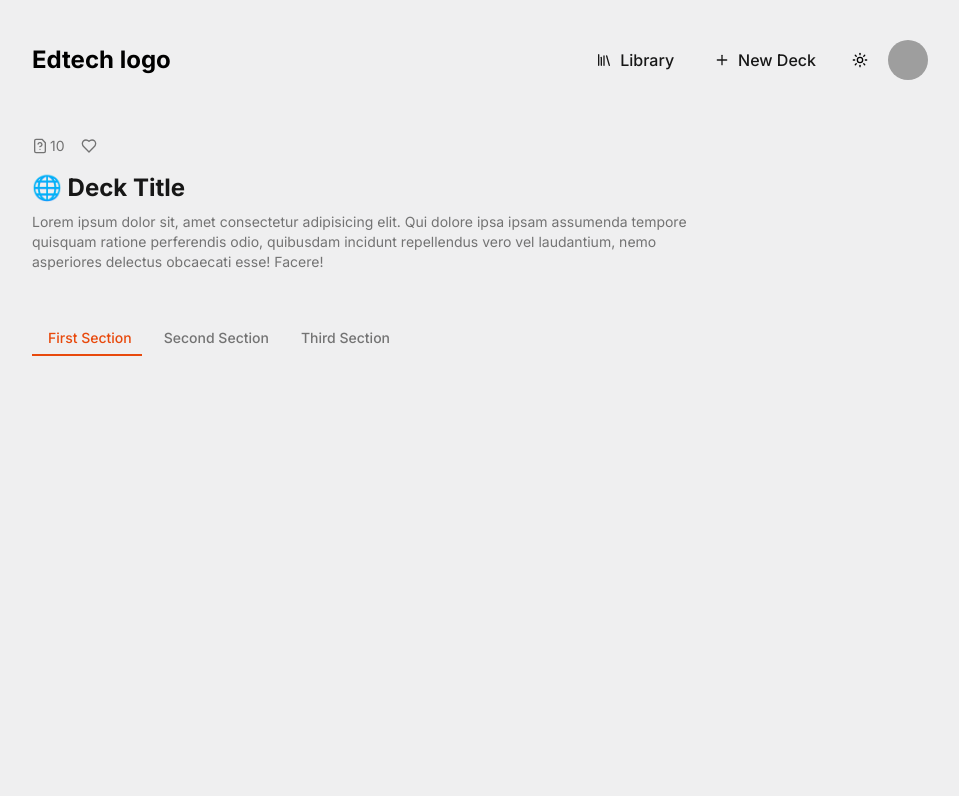
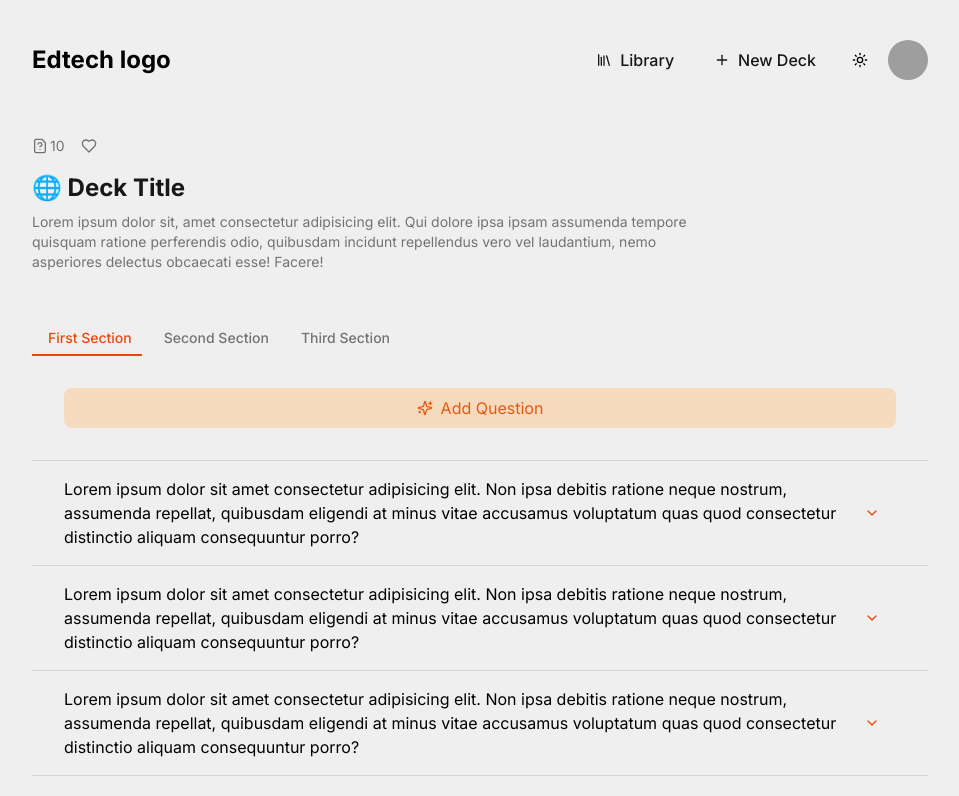
Before and after one commit to cacosat/ed-front, a Next.js app: page /deck/1/edit in a window 1280 px wide. Shown: the top 796 px of the page, without its empty margins (160-1119 px from the left). Built offline with nearby package versions, Linux system fonts and the light colour scheme; grey boxes are pictures that could not be loaded.

Commit message:
edit view for deck

```diff
--- a/app/components/CustomButton.jsx
+++ b/app/components/CustomButton.jsx
@@ -5,9 +5,11 @@ export default function CustomButton({
     frontIcon,
     text = true,
     endIcon,
+    className,
+    onClick,
     children
 }) {
-    const baseClasses = "min-h-[40px] px-4 py-2 gap-2 rounded-lg flex items-center justify-center  transition-all";
+    const baseClasses = `${className} min-h-[40px] px-4 py-2 gap-2 rounded-lg flex items-center justify-center  transition-all`;
     const variantClasses = {
         soft: "bg-button-soft-light dark:bg-button-soft-dark text-orange-600 hover:bg-button-soft-light-hover dark:hover:bg-button-soft-dark-hover active:scale-95",
         solid: "bg-button-solid hover:bg-button-solid-hover text-text-primary-dark shadow-[inset_0_2px_5px_rgba(0255,0255,0255,0.3),inset_0_-2px_5px_rgba(0,0,0,0.2)] active:scale-95",
@@ -17,7 +19,7 @@ export default function CustomButton({
     };
 
     return (
-        <button className={`${baseClasses} ${variantClasses[variant]}`}>
+        <button onClick={onClick} className={`${baseClasses} ${variantClasses[variant]}`}>
             {frontIcon && (
                 <div className="">
                     {frontIcon}
--- a/app/components/DeckList.jsx
+++ b/app/components/DeckList.jsx
@@ -1,4 +1,5 @@
 import React from "react";
+import Link from "next/link.js";
 import { Badge } from "@/components/ui/badge";
 import { Button } from "@/components/ui/button";
 import CustomButton from "./CustomButton.jsx"
@@ -60,12 +61,14 @@ function DeckListEntry({ deckInfo }){
                             text={false}
                         >
                         </CustomButton>
+                        <Link href={'/deck/1/edit'}>
                             <CustomButton
                                 variant="soft"
                                 frontIcon={<Pencil size={16} strokeWidth={2} />}
                                 text={false}
                             >
                             </CustomButton>
+                        </Link>
                     </div>
                     <CustomButton
                         variant={'solid'}
--- /dev/null
+++ b/app/components/EditQuestion.jsx
@@ -0,0 +1,33 @@
+import React from "react";
+import { useState, useEffect } from "react";
+import { ChevronDown } from "lucide-react";
+import CustomButton from "./CustomButton";
+
+export default function EditQuestion({ props }){
+    const [open, setOpen] = useState(false);
+    const handleOpen = () => setOpen(!open);
+
+    return (
+        <div className="flex flex-col border-b border-divider-light dark:border-divider-dark">
+            <div onClick={handleOpen} className="flex justify-between items-center py-4 px-8 hover:cursor-pointer">
+                <p>Lorem ipsum dolor sit amet consectetur adipisicing elit. Non ipsa debitis ratione neque nostrum, assumenda repellat, quibusdam eligendi at minus vitae accusamus voluptatum quas quod consectetur distinctio aliquam consequuntur porro?</p>
+                <div className={``}>
+                    <CustomButton
+                        onClick={handleOpen}
+                        variant={'link'}
+                        className={`!text-accent transition-transform ${ open ? 'rotate-180' : '' }`}
+                        text={false}
+                        frontIcon={<ChevronDown size={16} />}
+                    />
+                </div>
+            </div>
+            <div
+                className={`overflow-hidden transition-all ease-in-out ${open ? 'max-h-[500px] opacity-100' : 'max-h-0 opacity-0'}`}
+            >
+                <div className={`py-4 px-11 transform transition-transform`}>
+                    Open question content
+                </div>
+            </div>
+        </div>
+    )
+}
--- a/app/components/nav.jsx
+++ b/app/components/nav.jsx
@@ -1,4 +1,5 @@
 import React from 'react';
+import Link from 'next/link';
 import { Avatar, AvatarFallback, AvatarImage } from "@/components/ui/avatar"
 import { ModeToggle } from './modeToggle';
 import CustomButton from './CustomButton';
@@ -9,20 +10,26 @@ export default function Nav(){
 
     return (
         <div className='w-full py-2 flex items-center justify-between'>
-            <h1 className='font-bold text-2xl'>Edtech logo</h1>
+            <Link href={'/'} className='font-bold text-2xl'>
+                <h1>Edtech logo</h1>
+            </Link>
             <div className='flex gap-2 text-base'>
+                <Link href={'/'}>
                     <CustomButton
                         variant="link"
                         frontIcon={<Library className='w-4' />}
                     >
                         <p>Library</p>
                     </CustomButton>
+                </Link>
+                <Link href={'/create'}>
                     <CustomButton
                         variant="link"
                         frontIcon={<Plus className='w-4' />}
                     >
                         <p>New Deck</p>
                     </CustomButton>
+                </Link>
                 <ModeToggle />
                 <Avatar>
                     <AvatarImage src="avatar_placeholder.webp" />
--- a/app/deck/[id]/edit/page.js
+++ b/app/deck/[id]/edit/page.js
@@ -2,6 +2,9 @@
 import React from "react";
 import { useState, useEffect, useRef } from "react";
 import DeckHubHeader from "@/app/components/DeckHubHeader";
+import EditQuestion from "@/app/components/EditQuestion";
+import CustomButton from "@/app/components/CustomButton";
+import { Sparkles } from "lucide-react";
 
 export default function DeckEdit({ props, children, params }) {
 
@@ -32,19 +35,62 @@ function Tabs() {
     }, [active]);
 
     function renderTabContent(activeTab) {
+        /*
+        fetchDeck to get the user cards within the deck and render the tabs accordingly.
+        Tabs will be correspondig to the "units" or "lessons" defined for the topic in the
+        construction of the deck, each containing a handful of questions.
+
+        Map over the sections from the data fetched on the decks api endpoint for constructing
+        the sections and then, inside of them, map over the questions each section has
+        producing the components for the specific questions.
+
+        The flow is:
+        deck creation -> 'syllabus' like preview -> Save deck (button) -> cards generation
+        */
+
         let tab = null;
+        const data = {}; // object containing deck data
 
         switch(activeTab){
             case 'first':
                 tab = <div>
-
+                    {/* map over the deck data questions to generate questions */}
+                    <EditQuestion deck={data} />
+                    <EditQuestion deck={data} />
+                    <EditQuestion deck={data} />
+                </div>
+                break;
+            case 'second':
+                tab = <div>
+                    second
+                </div>
+                break;
+            case 'third':
+                tab = <div>
+                    third
+                </div>
+                break;
+            default:
+                tab = <div>
+                    error
                 </div>
         }
 
         return tab
     }
 
+    function handleAddQuestion(numOfQuestionsAdded) {
+        /*
+        Handling these means to Add a question to the deck, this will be allowed
+        a limited number of times and will do a request to an AI API to generate
+        a new question based on the 'syllabus' like document, produced as a preview
+        in the creation step, and the other questions/cards in the deck.
+        */
+       return null;
+    }
+
     return (
+        <div>
             <div className="relative">
                 <div className="flex">
                     {tabs.map((tab, index) => (
@@ -65,5 +111,21 @@ function Tabs() {
                     style={indicatorStyle}
                     />
             </div>
+            <div>
+                <div className="w-full px-8 py-8">
+                    <CustomButton
+                        variant="soft"
+                        frontIcon={<Sparkles size={16} />}
+                        className='w-full'
+                        onClick={handleAddQuestion()}
+                    >
+                        Add Question
+                    </CustomButton>
+                </div>
+                <div className="border-t border-divider-light dark:border-divider-dark">
+                    {renderTabContent(active)}
+                </div>
+            </div>
+        </div>
     )
 }
```
Lines whose indentation alone changed are shown as unchanged.
